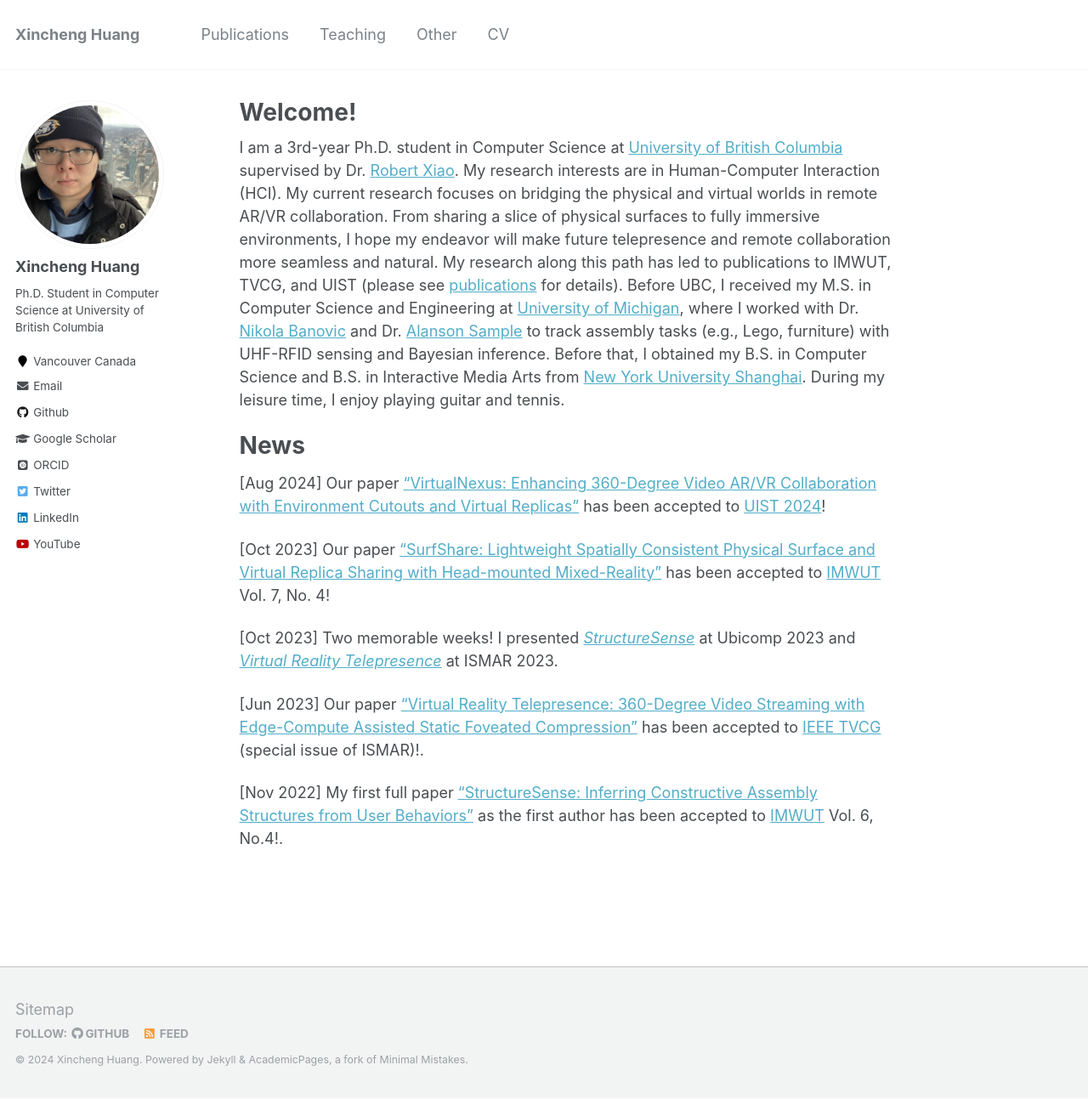
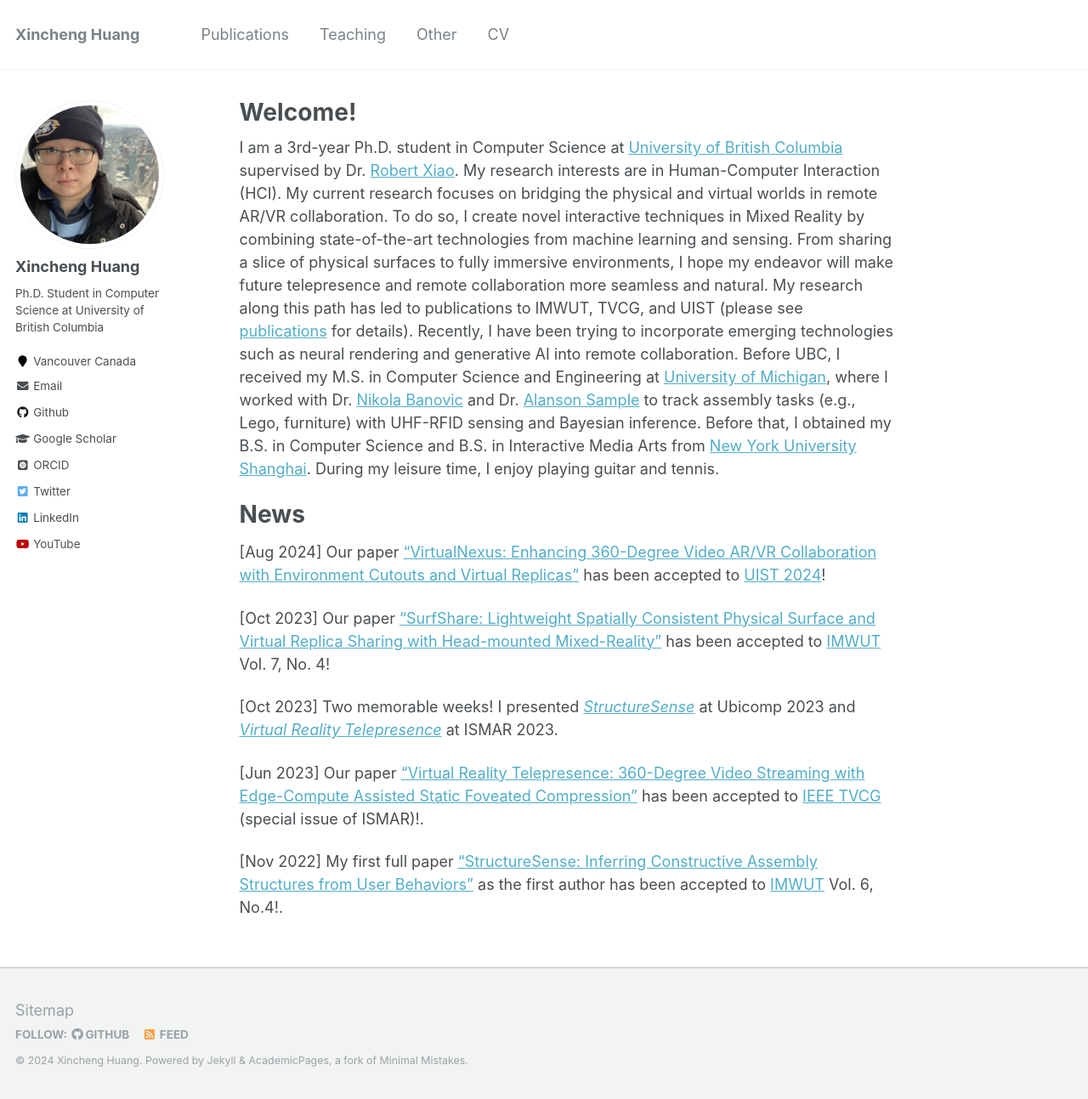
Before and after one commit to Peter-Pater/peter-pater.github.io, a Jekyll site: the page built from _pages/about.md, in a window 1280 px wide and 1293 px high. Shown: the whole window at 85% size. Built offline with Jekyll 4.4.1, drawn with Linux system fonts in a browser that asks for light colours; some web fonts are replaced.

Commit message:
update about and cv

```diff
--- a/_pages/about.md
+++ b/_pages/about.md
@@ -8,7 +8,7 @@
   - /about.html
 ---
 
-I am a 3rd-year Ph.D. student in Computer Science at [University of British Columbia](https://www.ubc.ca/) supervised by Dr. [Robert Xiao](https://www.robertxiao.ca/). My research interests are in Human-Computer Interaction (HCI). My current research focuses on bridging the physical and virtual worlds in remote AR/VR collaboration. From sharing a slice of physical surfaces to fully immersive environments, I hope my endeavor will make future telepresence and remote collaboration more seamless and natural. My research along this path has led to publications to IMWUT, TVCG, and UIST (please see [publications](/publications) for details). Before UBC, I received my M.S. in Computer Science and Engineering at [University of Michigan](https://umich.edu/), where I worked with Dr. [Nikola Banovic](http://www.nikolabanovic.net/) and Dr. [Alanson Sample](https://www.alansonsample.com/) to track assembly tasks (e.g., Lego, furniture) with UHF-RFID sensing and Bayesian inference. Before that, I obtained my B.S. in Computer Science and B.S. in Interactive Media Arts from [New York University Shanghai](https://shanghai.nyu.edu/). During my leisure time, I enjoy playing guitar and tennis.
+I am a 3rd-year Ph.D. student in Computer Science at [University of British Columbia](https://www.ubc.ca/) supervised by Dr. [Robert Xiao](https://www.robertxiao.ca/). My research interests are in Human-Computer Interaction (HCI). My current research focuses on bridging the physical and virtual worlds in remote AR/VR collaboration. To do so, I create novel interactive techniques in Mixed Reality by combining state-of-the-art technologies from machine learning and sensing. From sharing a slice of physical surfaces to fully immersive environments, I hope my endeavor will make future telepresence and remote collaboration more seamless and natural. My research along this path has led to publications to IMWUT, TVCG, and UIST (please see [publications](/publications) for details). Recently, I have been trying to incorporate emerging technologies such as neural rendering and generative AI into remote collaboration. Before UBC, I received my M.S. in Computer Science and Engineering at [University of Michigan](https://umich.edu/), where I worked with Dr. [Nikola Banovic](http://www.nikolabanovic.net/) and Dr. [Alanson Sample](https://www.alansonsample.com/) to track assembly tasks (e.g., Lego, furniture) with UHF-RFID sensing and Bayesian inference. Before that, I obtained my B.S. in Computer Science and B.S. in Interactive Media Arts from [New York University Shanghai](https://shanghai.nyu.edu/). During my leisure time, I enjoy playing guitar and tennis.
 
 # News
 [Aug 2024] Our paper ["VirtualNexus: Enhancing 360-Degree Video AR/VR Collaboration with Environment Cutouts and Virtual Replicas"](/publications/virtual-nexus) has been accepted to [UIST 2024](https://uist.acm.org/2024/)!
@@ -20,7 +20,3 @@
 [Jun 2023] Our paper ["Virtual Reality Telepresence: 360-Degree Video Streaming with Edge-Compute Assisted Static Foveated Compression"](/publications/vr-telepresence) has been accepted to [IEEE TVCG](https://ieeexplore.ieee.org/xpl/RecentIssue.jsp?punumber=2945) (special issue of ISMAR)!.
 
 [Nov 2022] My first full paper ["StructureSense: Inferring Constructive Assembly Structures from User Behaviors"](/publications/structuresense) as the first author has been accepted to [IMWUT](https://dl.acm.org/journal/imwut) Vol. 6, No.4!.
-
-<!-- To do so, I create novel interactive techniques in Mixed Reality by combining state-of-the-art technologies from machine learning and sensing. -->
-
-<!-- Recently, I have been trying to incorporate emerging technologies such as neural rendering and generative AI into remote collaboration. -->
```
Also changed, not shown: 1 other file.
